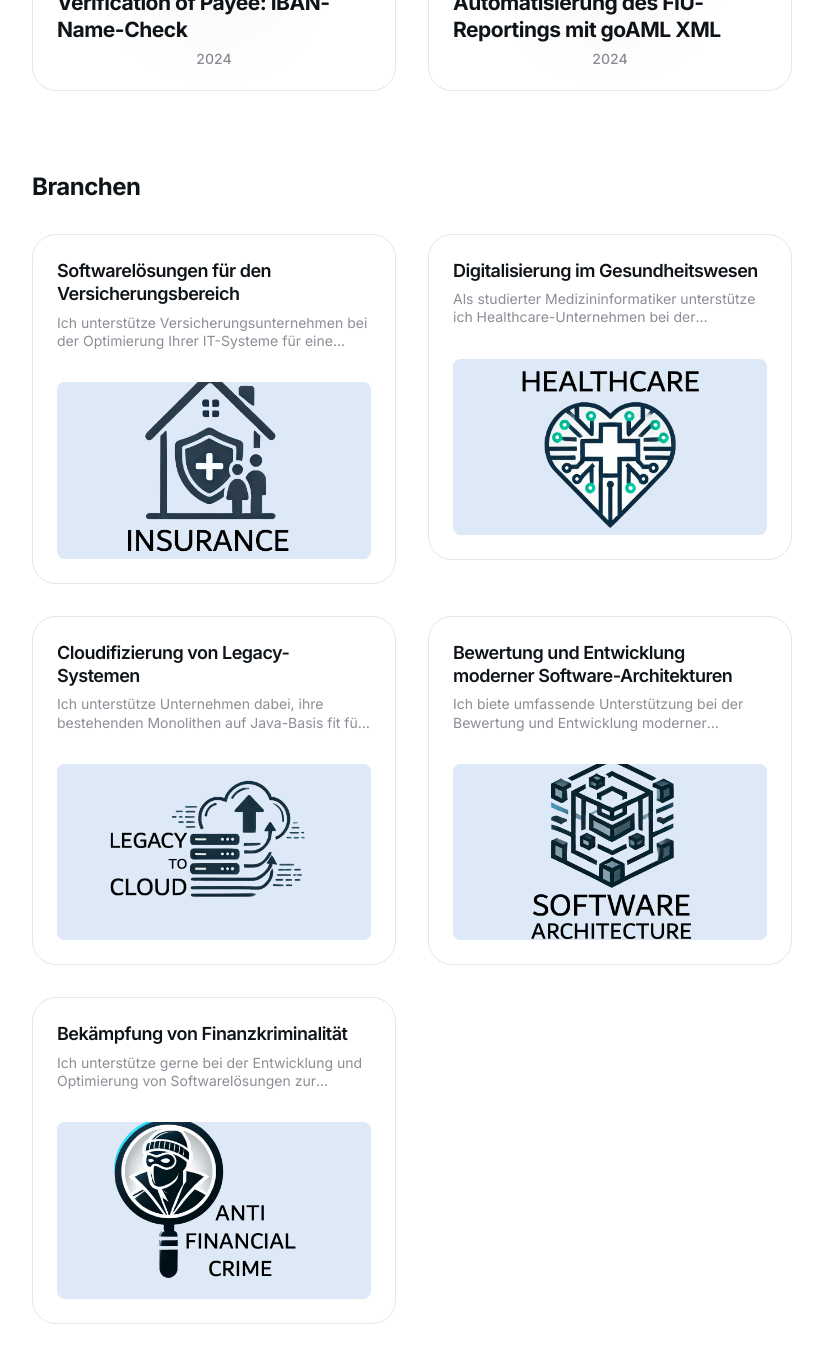
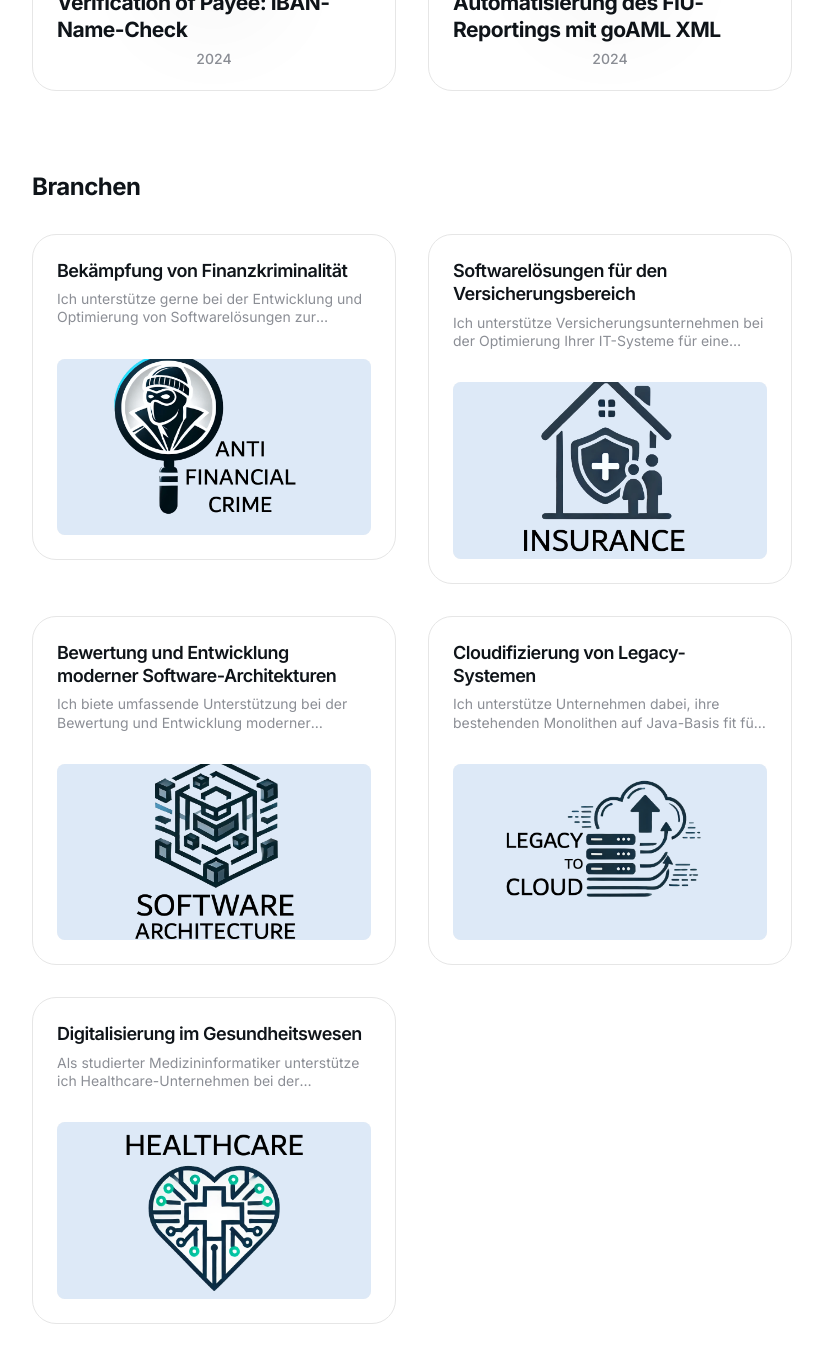
Before and after one commit to Rokko11/Rokko11.github.io, a Jekyll site: the page built from index.html, in a window 1280 px wide and 1400 px high, scrolled down 1557 px. Shown: the top 1363 px of the window, without its empty margins (228-1051 px from the left). Built offline with Jekyll 4.4.1, drawn with Linux system fonts in a browser that asks for light colours.

Commit message:
Add sorting

```diff
--- a/_includes/section-projects.html
+++ b/_includes/section-projects.html
@@ -16,7 +16,7 @@
           </div>
 
           <div class="row">
-            {% assign sorted = site.projects | sort: 'date' | reverse %}
+            {% assign sorted = site.projects | sort: "sort_order" %}
             {% for project in sorted limit:8 %}
             <article class="project col col-6 col-t-12 animate">
               <div class="project__content">
```
